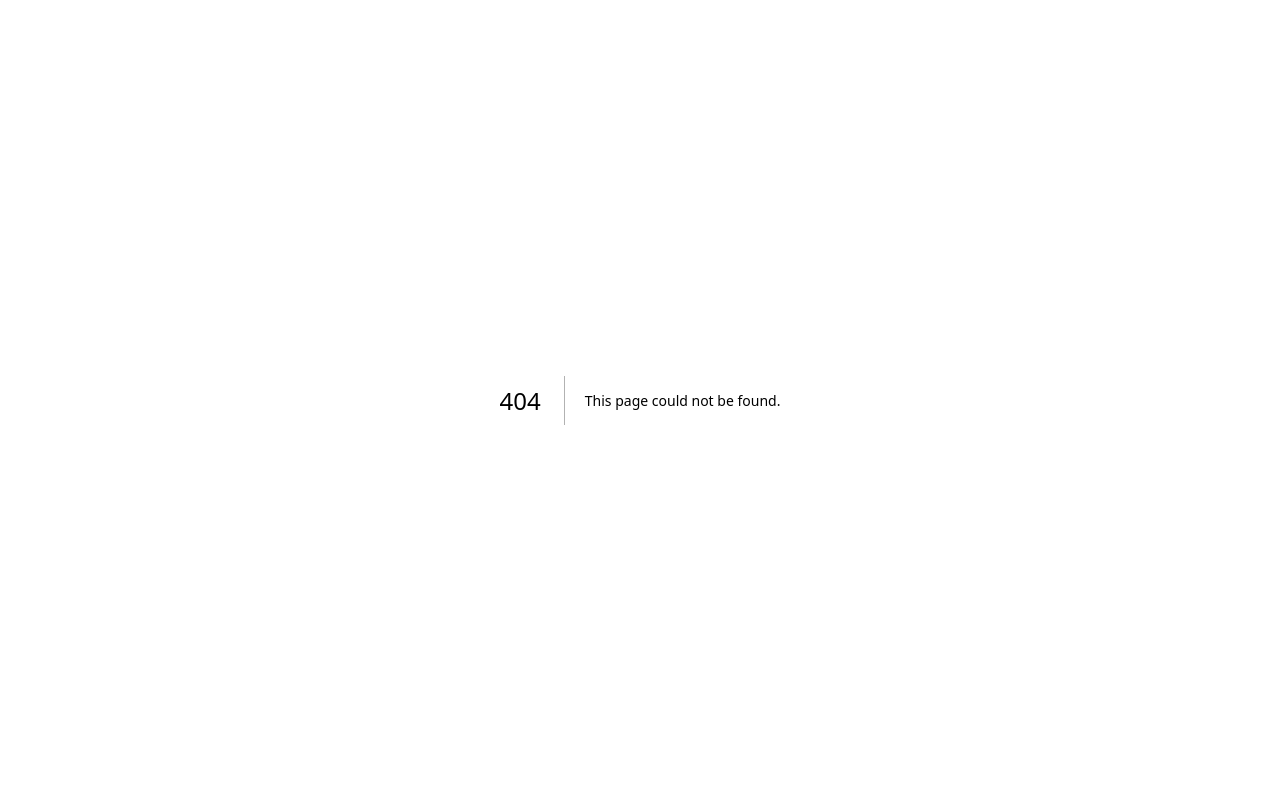
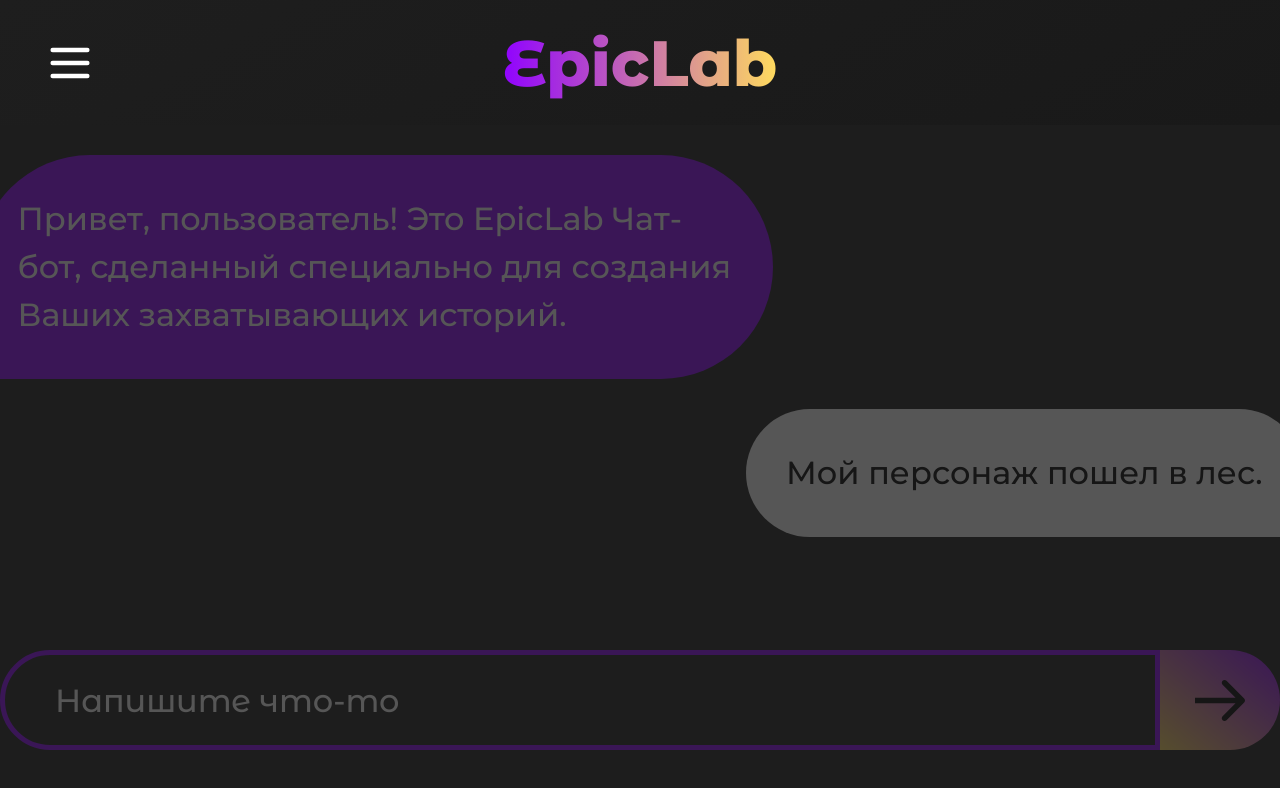
Before and after one commit to POST-AIrony/TulaHack2024_15_28, a Next.js app: page /chatbot in a window 1280 px wide. Before the commit this address had no page. Shown: the top 788 px of the page. Built offline with nearby package versions, Linux system fonts and the light colour scheme.

Commit message:
feat: Сделал страницу чатбота

```diff
--- /dev/null
+++ b/app/chatbot/page.tsx
@@ -0,0 +1,55 @@
+"use client";
+import React, { useState } from "react";
+
+import TheHeader from "@/widgets/header/TheHeader";
+
+const Page = () => {
+  const [response, setResponse] = useState("");
+
+  return (
+    <>
+      <TheHeader />
+
+      <main className="grid justify-items-center deskWide:px-[calc((100%-1920px)/2)] w-full h-full bg-[#1e1e1e]">
+        <section className="relative mb-[50px] w-full h-[calc(100vh-175px)] overflow-y-auto">
+          <div className="relative flex flex-col mx-[calc((100%-1325px)/2)] w-[1325px] h-[calc(100%-100px)]">
+            <p className="inline-block mt-[30px] py-[40px] px-[40px] max-w-[60%] bg-[#8f02ff] rounded-t-[120px] rounded-br-[120px] text-[#ffffff] text-[2rem] font-['Montserrat'] font-medium">
+              Привет, пользователь! Это EpicLab Чат-бот, сделанный специально
+              для создания Ваших захватывающих историй.
+            </p>
+
+            <p className="inline-block self-end mt-[30px] py-[40px] px-[40px] max-w-[60%] bg-[#ffffff] rounded-t-[120px] rounded-bl-[120px] text-[#000000] text-[2rem] font-['Montserrat'] font-medium">
+              Мой персонаж пошел в лес.
+            </p>
+          </div>
+
+          <div className="relative flex justify-center items-center w-full h-[100px]">
+            <input
+              type="text"
+              placeholder="Напишите что-то"
+              onChange={(event) => setResponse(event.target.value)}
+              className="px-[50px] w-[1200px] h-full bg-[#1f1f1f] border-[5px] border-[#8f02ff] rounded-l-[50px] placeholder:text-[#ffffff] text-[2rem] font-['Montserrat_Alternates'] font-medium outline-none"
+            />
+
+            <button className="flex justify-center items-center w-[125px] h-full bg-gradient-to-tr from-[#ffdb5e] to-[#9002ff] rounded-r-[50px]">
+              <svg
+                width="50"
+                height="45"
+                viewBox="0 0 36 30"
+                fill="none"
+                xmlns="http://www.w3.org/2000/svg"
+              >
+                <path
+                  d="M35.4142 16.4142C36.1953 15.6332 36.1953 14.3668 35.4142 13.5858L22.6863 0.857866C21.9052 0.0768175 20.6389 0.0768174 19.8579 0.857866C19.0768 1.63891 19.0768 2.90524 19.8579 3.68629L31.1716 15L19.8579 26.3137C19.0768 27.0948 19.0768 28.3611 19.8579 29.1421C20.6389 29.9232 21.9052 29.9232 22.6863 29.1421L35.4142 16.4142ZM-1.74846e-07 17L34 17L34 13L1.74846e-07 13L-1.74846e-07 17Z"
+                  fill="black"
+                />
+              </svg>
+            </button>
+          </div>
+        </section>
+      </main>
+    </>
+  );
+};
+
+export default Page;
```
